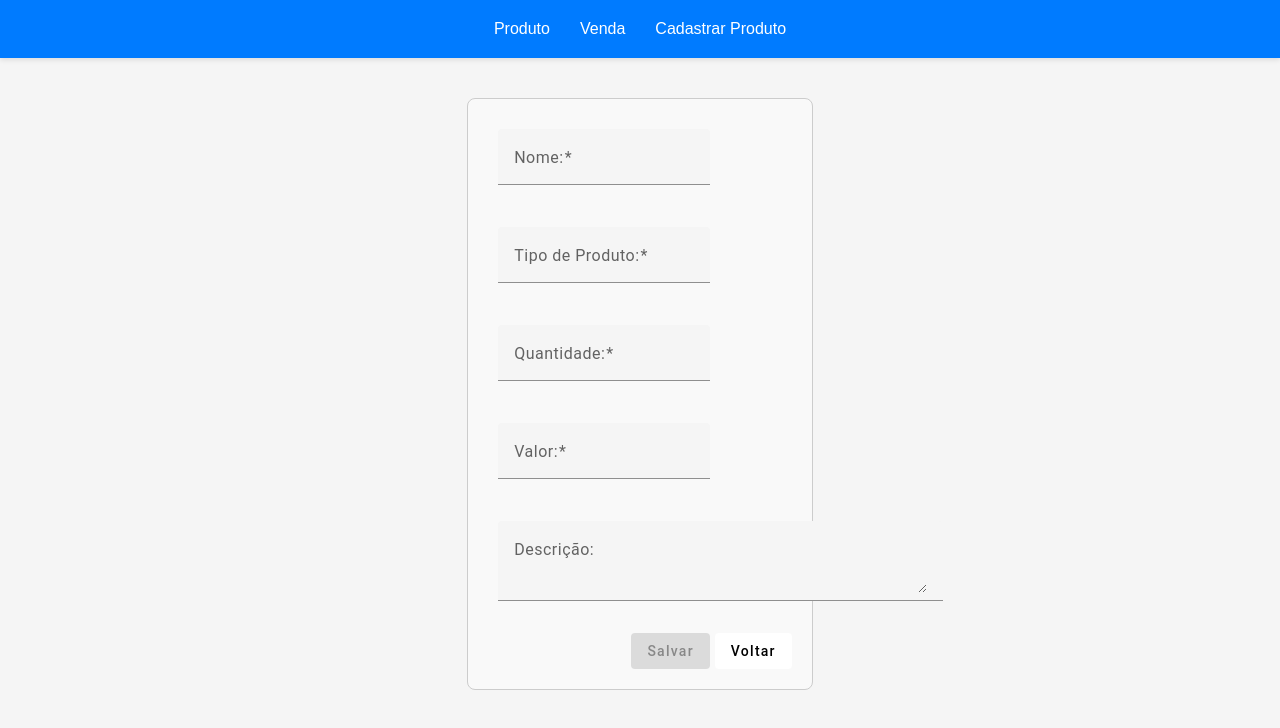
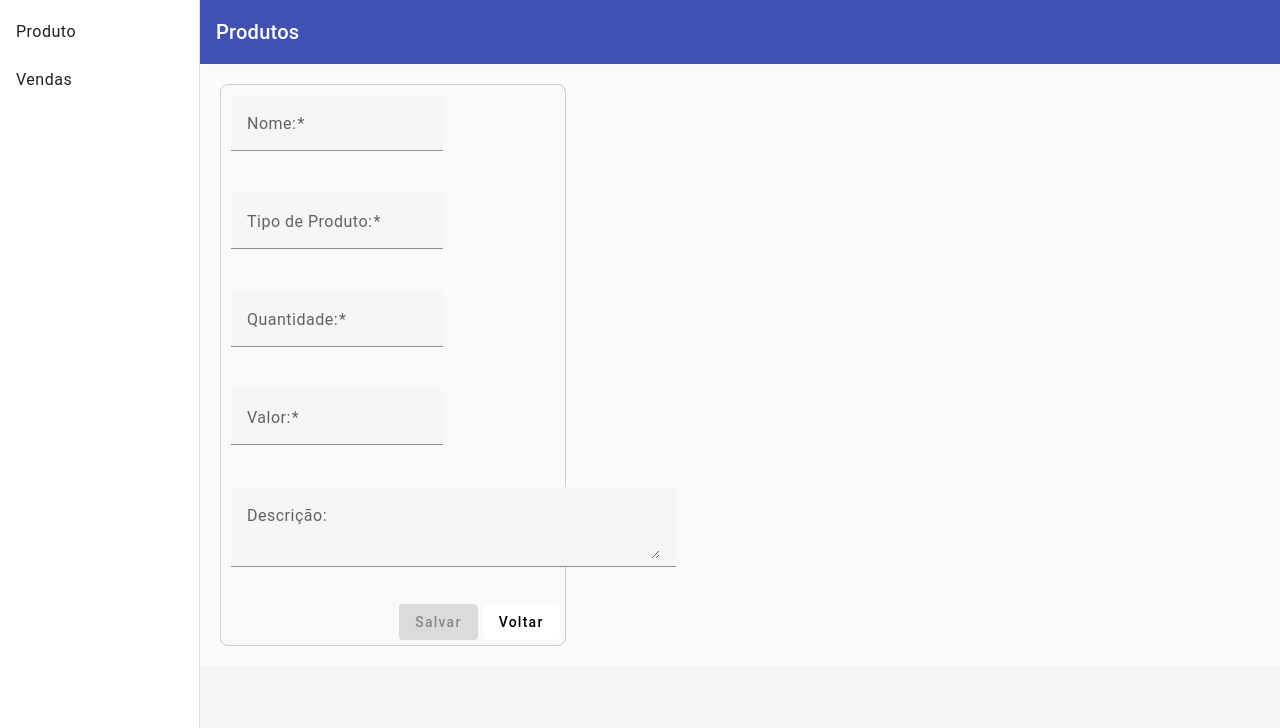
Before and after one commit to gefitz/ProjetoAngularC-, an Angular app in the folder Angular/: page /Produto/Cadastrar in a window 1280 px wide. Shown: the top 728 px of the page. Built offline with nearby package versions, Linux system fonts and the light colour scheme.

Commit message:
Adicionado nav-material no projeto

```diff
--- a/Angular/src/app/app.component.html
+++ b/Angular/src/app/app.component.html
@@ -1,12 +1,2 @@
   <!-- Navegação -->
-  <nav>
-    <ul>
-      <li><a routerLink="" routerLinkActive="active">Produto</a></li>
-      <li><a routerLink="/Venda" routerLinkActive="active">Venda</a></li>
-      <li><a routerLink="/Produto/Cadastrar" routerLinkActive="active">Cadastrar Produto</a></li>
-    </ul>
-  </nav>
-   <!-- Conteúdo Principal -->
-   <div class="container">
-<router-outlet />
-   </div>
+<app-nav-page></app-nav-page>
--- a/Angular/src/app/app.component.ts
+++ b/Angular/src/app/app.component.ts
@@ -1,11 +1,11 @@
 import { Component } from '@angular/core';
-import { RouterLink, RouterOutlet } from '@angular/router';
+import { NavPageComponent } from "./components/nav-page/nav-page.component";
 
 
 @Component({
   selector: 'app-root',
   standalone: true,
-  imports: [RouterOutlet,RouterLink],
+  imports: [NavPageComponent],
   templateUrl: './app.component.html',
   styleUrl: './app.component.css'
 })
--- a/Angular/src/app/components/cadastrar-produto/cadastrar-produto.component.css
+++ b/Angular/src/app/components/cadastrar-produto/cadastrar-produto.component.css
@@ -1,6 +1,4 @@
 .form-container {
-    margin: 20px auto;
-    padding: 20px;
     border: 1px solid #ccc;
     border-radius: 8px;
     background: #f9f9f9;
@@ -16,4 +14,11 @@
   .btn-form{
     display: flex;
     justify-content: end;
+    padding: 5px;
   }
+  .btn-Voltar{
+    background: #e5ec80;
+  }
+  h2{
+    padding: 10px;
+  }
--- a/Angular/src/app/components/cadastrar-produto/cadastrar-produto.component.html
+++ b/Angular/src/app/components/cadastrar-produto/cadastrar-produto.component.html
@@ -46,7 +46,7 @@
         <div class="btn-form">
 
           <button mat-flat-button type="submit" [disabled]="!produtoForm.valid" color="primary" style="margin-right: 5px;">Salvar</button>
-          <button mat-flat-button type="button" routerLink="" color="sencudary">Voltar</button>
+          <button mat-flat-button type="button" routerLink="" class="btn-Voltar">Voltar</button>
         </div>
       </form>
     </div>
--- /dev/null
+++ b/Angular/src/app/components/nav-page/nav-page.component.css
@@ -0,0 +1,21 @@
+.sidenav-container {
+  height: 100%;
+}
+
+.sidenav {
+  width: 200px;
+}
+
+.sidenav .mat-toolbar {
+  background: inherit;
+}
+
+.mat-toolbar.mat-primary {
+  position: sticky;
+  top: 0;
+  z-index: 1;
+}
+
+.container {
+  padding: 20px;
+}
--- /dev/null
+++ b/Angular/src/app/components/nav-page/nav-page.component.html
@@ -0,0 +1,37 @@
+<mat-sidenav-container class="sidenav-container">
+  <mat-sidenav #drawer class="sidenav" fixedInViewport
+      [attr.role]="(isHandset$ | async) ? 'dialog' : 'navigation'"
+      [mode]="(isHandset$ | async) ? 'over' : 'side'"
+      [opened]="(isHandset$ | async) === false">
+    <mat-nav-list>
+      <a mat-list-item [matMenuTriggerFor]="produto">
+        Produto
+        <mat-menu #produto="matMenu">
+          <button mat-menu-item routerLink="" (click)="getPage('Produtos')">
+            Listar Produtos
+          </button>
+          <button mat-menu-item routerLink="/Produto/Cadastrar" (click)="getPage('Produtos / Cadastros')">Cadastro</button>
+        </mat-menu>
+      </a>
+
+      <a mat-list-item >Vendas</a>
+    </mat-nav-list>
+  </mat-sidenav>
+  <mat-sidenav-content>
+    <mat-toolbar color="primary">
+      <button
+        type="button"
+        aria-label="Toggle sidenav"
+        mat-icon-button
+        (click)="drawer.toggle()"
+        *ngIf="isHandset$ | async">
+        <mat-icon aria-label="Side nav toggle icon">menu</mat-icon>
+      </button>
+      <span>{{titlePage}}</span>
+    </mat-toolbar>
+    <!-- Add Content Here -->
+    <div class="container">
+      <router-outlet />
+         </div>
+  </mat-sidenav-content>
+</mat-sidenav-container>
--- /dev/null
+++ b/Angular/src/app/components/nav-page/nav-page.component.ts
@@ -0,0 +1,43 @@
+import { Component, inject } from '@angular/core';
+import { BreakpointObserver, Breakpoints } from '@angular/cdk/layout';
+import { MatToolbarModule } from '@angular/material/toolbar';
+import { MatButtonModule } from '@angular/material/button';
+import { MatSidenavModule } from '@angular/material/sidenav';
+import { MatListModule } from '@angular/material/list';
+import { MatIconModule } from '@angular/material/icon';
+import { Observable } from 'rxjs';
+import { map, shareReplay } from 'rxjs/operators';
+import { AsyncPipe, NgIf } from '@angular/common';
+import { RouterLink, RouterOutlet } from '@angular/router';
+import {MatMenuModule} from '@angular/material/menu'
+
+@Component({
+  selector: 'app-nav-page',
+  templateUrl: './nav-page.component.html',
+  styleUrls: ['./nav-page.component.css'],
+  standalone: true,
+  imports: [
+    MatToolbarModule,
+    MatButtonModule,
+    MatSidenavModule,
+    MatListModule,
+    MatIconModule,
+    AsyncPipe,
+    NgIf,
+    RouterLink,
+    RouterOutlet,
+    MatMenuModule
+  ]
+})
+export class NavPageComponent {
+  private breakpointObserver = inject(BreakpointObserver);
+  titlePage:string = 'Produtos';
+  isHandset$: Observable<boolean> = this.breakpointObserver.observe(Breakpoints.Handset)
+    .pipe(
+      map(result => result.matches),
+      shareReplay()
+    );
+    getPage(page:string){
+      this.titlePage = page;
+    }
+}
--- a/Angular/src/app/components/produtotela/produtotela.component.css
+++ b/Angular/src/app/components/produtotela/produtotela.component.css
@@ -12,8 +12,7 @@
     justify-content: center;
   }
 .form-group{
-  margin: 5px;
-  padding: 1px;
+  margin-top: 10px;
 }
   h4{
     margin: 10px;
--- a/Angular/src/app/components/produtotela/produtotela.component.html
+++ b/Angular/src/app/components/produtotela/produtotela.component.html
@@ -1,4 +1,3 @@
-<h1>Produtos</h1>
     <div class="form-container">
         <form [formGroup]="buscarProduto" (ngSubmit)="BuscarProduto()" class="form">
             <mat-form-field class="form-group">
```
Also changed, not shown: 1 other file (tests, documents, lock files or other folders).
